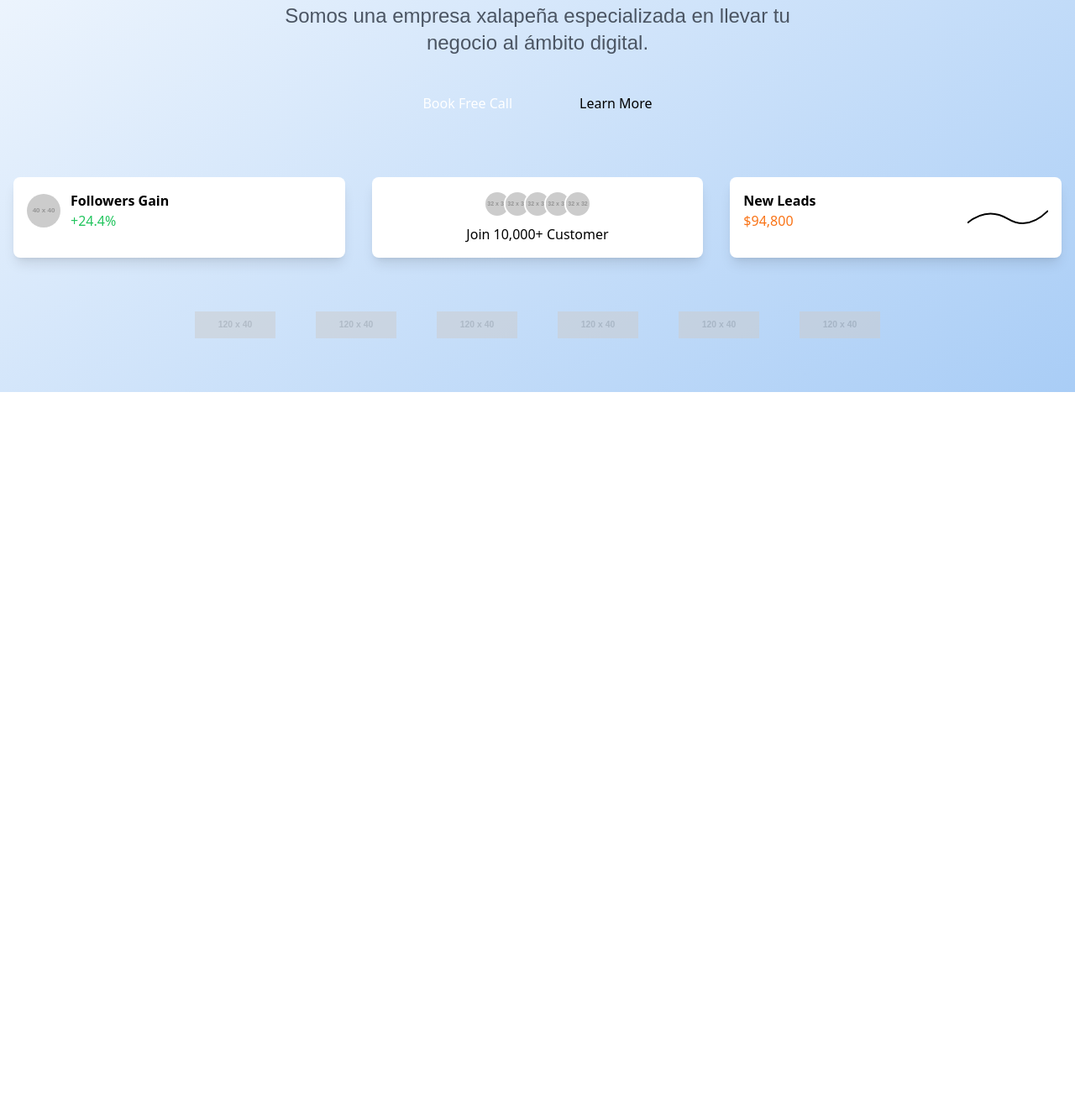
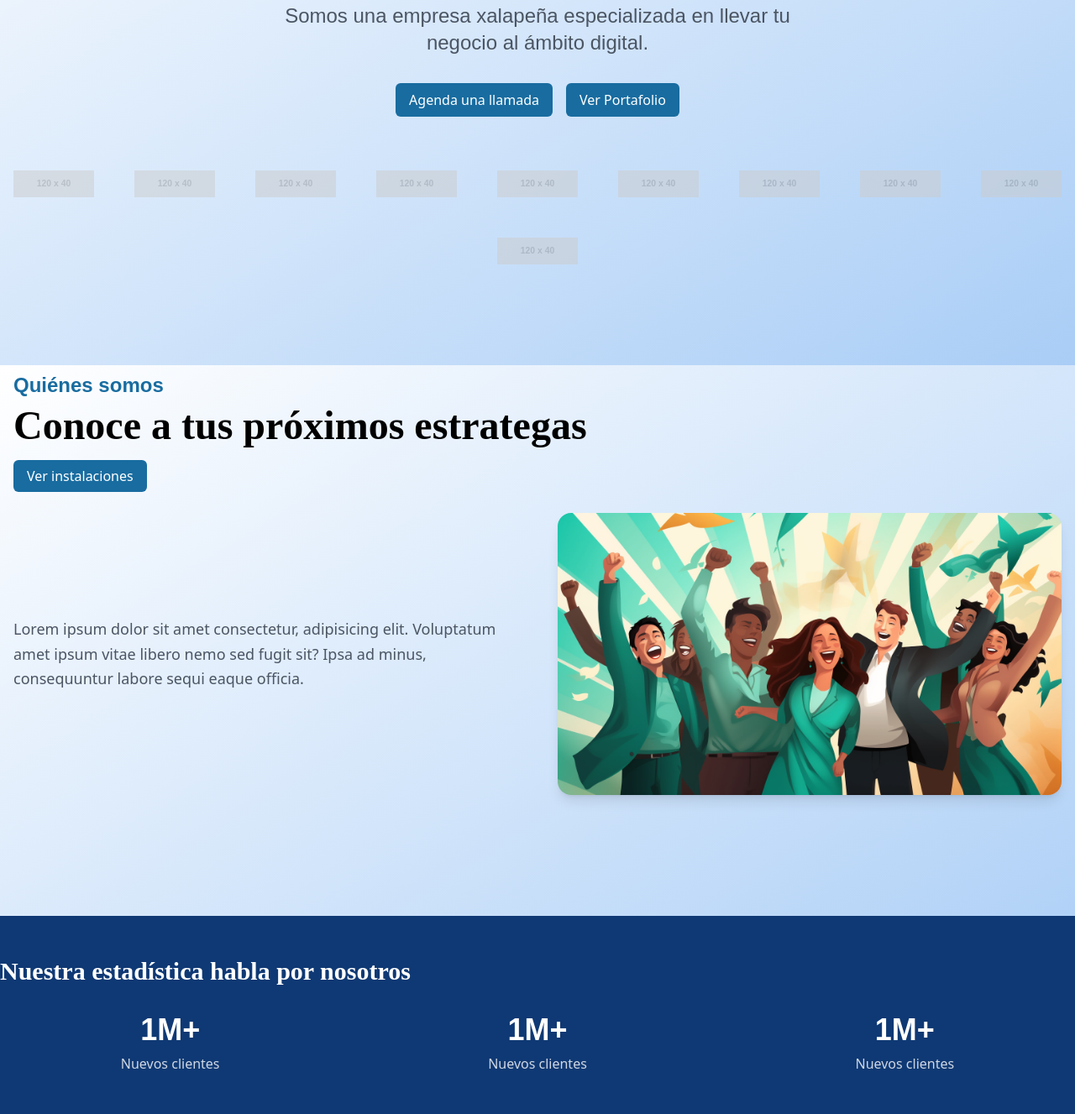
Before and after one commit to JohnSatur/atlas-path-front, an Astro site: page / in a window 1280 px wide. Shown: the part 365-1692 px from the top of the page at 84% size. Before the commit the page ends 832 px from the top, so only its background shows below. Built offline with nearby package versions, Linux system fonts and the light colour scheme; Astro itself is replaced by a stand-in of ours; placeholder pictures from the web are drawn by us; a web font is replaced by a local one.

Commit message:
Diseño de primeras secciones de hero

```diff
--- a/src/components/sections/home/HeroSection.astro
+++ b/src/components/sections/home/HeroSection.astro
@@ -1,61 +1,26 @@
 ---
+import Button from "@/components/ui/Button.astro";
+
 ---
 <section class="pt-32 pb-16">
   <div class="container mx-auto px-4">
     <div class="max-w-4xl mx-auto text-center mb-16">
-      <h1 class="font-title  text-xl md:text-7xl font-bold mb-6 leading-tight tracking-wider">
+      <h1 class="font-title  text-xl md:text-7xl font-black mb-6 leading-tight tracking-wider">
         Expertos en la digitalización de tu negocio
       </h1>
       <p class="font-body text-2xl text-gray-600 mb-8 max-w-2xl mx-auto">
         Somos una empresa xalapeña especializada en llevar tu negocio al ámbito digital.
       </p>
       <div class="flex gap-4 justify-center">
-        <a href="#contact" class="bg-primary text-white px-8 py-3 rounded-full hover:bg-secondary transition-colors">
-          Book Free Call
-        </a>
-        <a href="#learn-more" class="text-primary hover:text-secondary transition-colors px-8 py-3">
-          Learn More
-        </a>
+        <Button text="Agenda una llamada" />
+        <Button text="Ver Portafolio" />
       </div>
     </div>
 
-    <div class="grid grid-cols-1 md:grid-cols-3 gap-8 mb-16">
-      <div class="bg-white p-4 rounded-lg shadow-lg">
-        <div class="flex items-center gap-3">
-          <img src="https://via.placeholder.com/40" alt="Profile" class="rounded-full" />
-          <div>
-            <p class="font-semibold">Followers Gain</p>
-            <p class="text-green-500">+24.4%</p>
-          </div>
-        </div>
-      </div>
-
-      <div class="bg-white p-4 rounded-lg shadow-lg text-center">
-        <div class="flex flex-col items-center">
-          <div class="flex -space-x-2">
-            {[1,2,3,4,5].map(() => (
-              <img src="https://via.placeholder.com/32" alt="User" class="w-8 h-8 rounded-full border-2 border-white" />
-            ))}
-          </div>
-          <p class="mt-2">Join 10,000+ Customer</p>
-        </div>
-      </div>
-
-      <div class="bg-white p-4 rounded-lg shadow-lg">
-        <div class="flex items-center justify-between">
-          <div>
-            <p class="font-semibold">New Leads</p>
-            <p class="text-orange-500">$94,800</p>
-          </div>
-          <svg class="w-24 h-12" viewBox="0 0 100 50">
-            <path d="M0 40 Q25 20 50 35 T100 25" fill="none" stroke="currentColor" stroke-width="2"/>
-          </svg>
-        </div>
-      </div>
-    </div>
+    <!-- TODO: Tarjetas de logros principales de la empresa -->
 
     <div class="flex flex-wrap justify-center items-center gap-12 opacity-50">
-      {[1,2,3,4,5,6].map(() => (
+      {[1, 2, 3, 4, 5, 6, 7, 8, 9, 10].map(() => (
         <img src="https://via.placeholder.com/120x40" alt="Client logo" class="h-8" />
       ))}
     </div>
--- /dev/null
+++ b/src/components/sections/home/IntroSection.astro
@@ -0,0 +1,32 @@
+---
+import { Image } from 'astro:assets';
+
+import temp1 from '@images/temp1.png';
+import Button from '@/components/ui/Button.astro';
+
+---
+
+<section class="py-16">
+  <div class="container mx-auto px-4">
+    <!-- Header Section -->
+  <div class="mb-8">
+    <span class="text-brand-600 font-extrabold mb-2 block font-body text-2xl">Quiénes somos</span>
+    <h1 class="text-5xl font-bold mb-6 font-title">Conoce a tus próximos estrategas</h1>
+    <Button text="Ver instalaciones" />
+  </div>
+
+  <!-- Main Content -->
+  <div class="grid lg:grid-cols-2 gap-12 items-center mb-20">
+    <div class="space-y-6">
+      <p class="text-gray-600 text-lg leading-relaxed max-w-2xl">Lorem ipsum dolor sit amet consectetur, adipisicing elit. Voluptatum amet ipsum vitae libero nemo sed fugit sit? Ipsa ad minus, consequuntur labore sequi eaque officia.</p>
+    </div>
+
+    <div class="relative">
+      <div class="grid gap-6">
+        <div class="rounded-2xl overflow-hidden shadow-lg">
+          <Image src={ temp1 } alt="Team collaboration" width="736" />
+        </div>
+      </div>
+    </div>
+  </div>
+</section>
--- /dev/null
+++ b/src/components/sections/home/StatisticsSection.astro
@@ -0,0 +1,26 @@
+---
+
+---
+
+<section class="bg-brand-800">
+  <div class="container mx-auto py-12 relative overflow-hidden">
+    <div class="relative">
+        <h2 class="font-title font-extrabold text-white text-3xl mb-8">Nuestra estadística habla por nosotros</h2>
+        <div class="grid md:grid-cols-3 gap-8">
+            <div class="text-center">
+                <div class="text-white text-4xl font-bold mb-2 font-body">1M+</div>
+                <div class="text-white/80">Nuevos clientes</div>
+            </div>
+            <div class="text-center">
+                <div class="text-white text-4xl font-bold mb-2 font-body">1M+</div>
+                <div class="text-white/80">Nuevos clientes</div>
+            </div>
+            <div class="text-center">
+                <div class="text-white text-4xl font-bold mb-2 font-body">1M+</div>
+                <div class="text-white/80">Nuevos clientes</div>
+            </div>
+        </div>
+      </div>
+    </div>
+  </div>
+</section>
--- a/src/pages/index.astro
+++ b/src/pages/index.astro
@@ -1,10 +1,14 @@
 ---
 import HeroSection from "@/components/sections/home/HeroSection.astro";
 import MainLayout from "../layouts/MainLayout.astro";
+import IntroSection from "@/components/sections/home/IntroSection.astro";
+import StatisticsSection from "@/components/sections/home/StatisticsSection.astro";
 
 
 ---
 
 <MainLayout>
 	<HeroSection />
+	<IntroSection />
+	<StatisticsSection />
 </MainLayout>
```
Also changed, not shown: src/assets/img/temp1.png (added).
